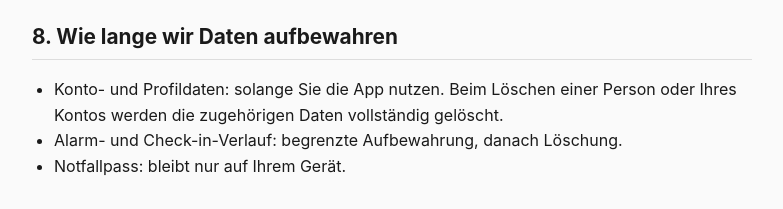
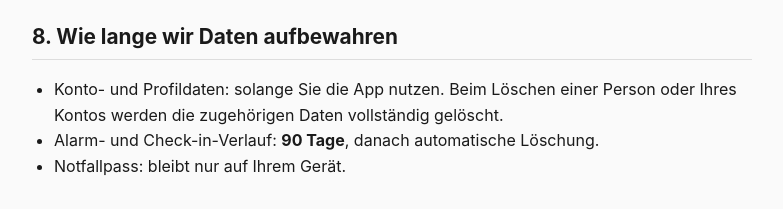
Before and after one commit to CapederFL/senioren-sos-legal, a plain HTML site: page privacy.html in a window 1280 px wide. Shown: the part 2140-2349 px from the top of the page, without its empty margins (248-1031 px from the left). Drawn offline with Linux system fonts and the light colour scheme.

Commit message:
Konkrete Aufbewahrungsfrist (90 Tage) für Alarm-/Check-in-Verlauf nennen
Text stimmte bisher nicht mit der tatsächlichen Löschfrist im Backend
(cleanupOldData) überein.

```diff
--- a/privacy.html
+++ b/privacy.html
@@ -116,7 +116,7 @@
 <h2>8. Wie lange wir Daten aufbewahren</h2>
 <ul>
   <li>Konto- und Profildaten: solange Sie die App nutzen. Beim Löschen einer Person oder Ihres Kontos werden die zugehörigen Daten vollständig gelöscht.</li>
-  <li>Alarm- und Check-in-Verlauf: begrenzte Aufbewahrung, danach Löschung.</li>
+  <li>Alarm- und Check-in-Verlauf: <strong>90 Tage</strong>, danach automatische Löschung.</li>
   <li>Notfallpass: bleibt nur auf Ihrem Gerät.</li>
 </ul>
 
```
